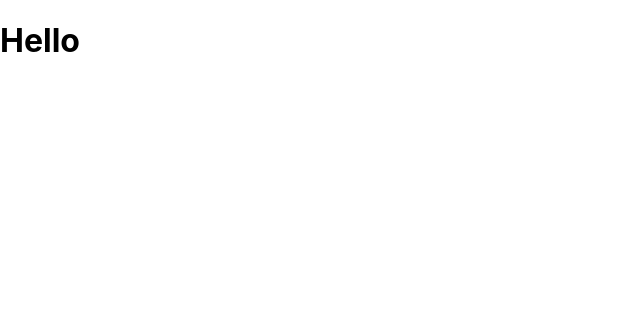
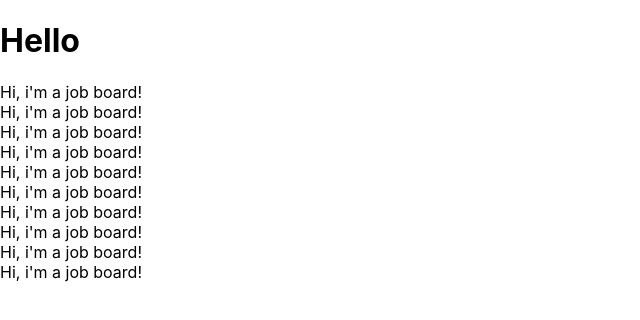
Before and after one commit to hannah-saurusrex/job-listings-filtering, a React (Create React App) app: page / in a window 1280 px wide. Shown: the top 320 px of the page, without its empty margins (0-640 px from the left). Built offline with nearby package versions, Linux system fonts and the light colour scheme.

Commit message:
added a job board component and pulled in the component to the app file

```diff
--- a/src/App.js
+++ b/src/App.js
@@ -1,11 +1,40 @@
-import React from 'react';
+import React, { useState, useEffect } from 'react';
+import data from './assets/data.json';
+import JobBoardComponent from './components/JobBoardComponent';
+
 
 function App() {
+  const [jobs, setJobs] = useState([]);
+
+  useEffect(() => {
+    setJobs(data);
+  }, []);
+
+  console.log(jobs);
+
   return (
     <div className="App">
       <h1>Hello</h1>
+      {
+        jobs.length === 0 ? (
+          <p>Jobs are fetching...</p>
+        ) : (
+          jobs.map(job => (
+            <JobBoardComponent job={job} key={job.id} />
+          ))
+        )
+      }
     </div>
   );
 }
 
 export default App;
+
+// ToDos
+// 1. study the design & data ✅
+// 2. create job board component (we have an array of objects) ✅
+// 3. pull in the data fron the JSON file ✅
+// 4. pass down the data from the job board component ✅
+// 5. style it
+// 6. filter component
+// 7. filter data
--- /dev/null
+++ b/src/components/JobBoardComponent.js
@@ -0,0 +1,7 @@
+import React from 'react';
+
+const JobBoardComponent = () => (
+    <div>Hi, i'm a job board!</div>
+)
+
+export default JobBoardComponent;
```
